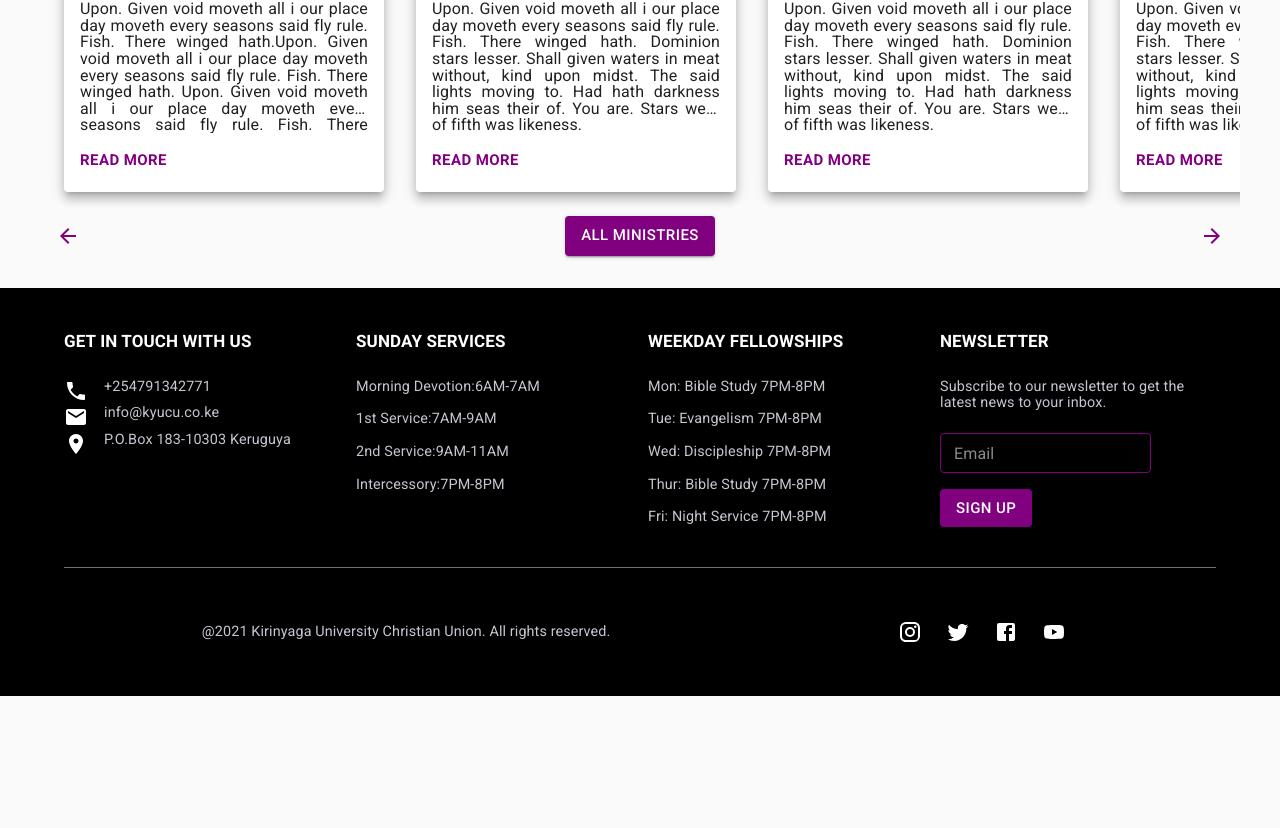
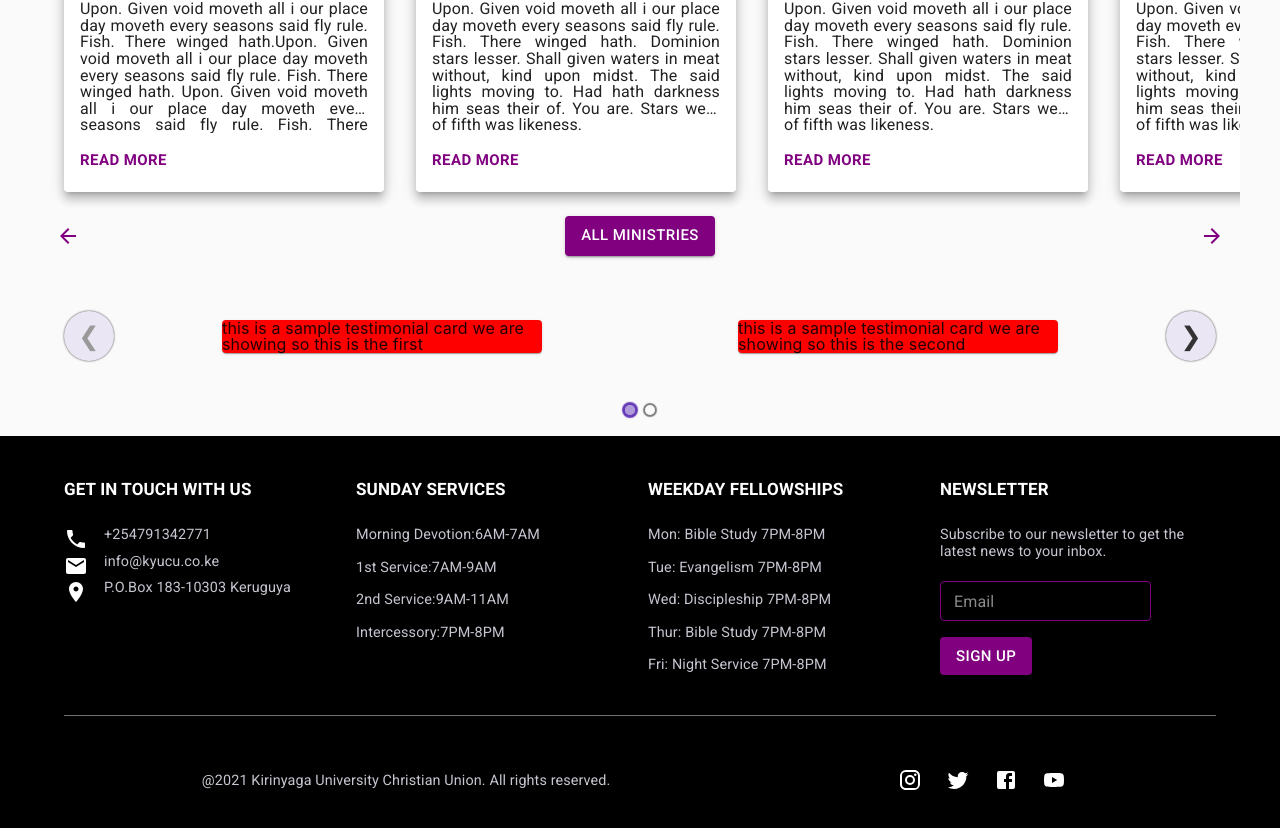
Before and after one commit to KyU-Christian-Union/kyucuwebapp, a React (Create React App) app: page / in a window 1280 px wide. Shown: the part 1281-2109 px from the top of the page. Before the commit the page ends 1977 px from the top, so only its background shows below. Built offline with nearby package versions, Linux system fonts and the light colour scheme.

Commit message:
Carousel working successfully, defined the skeleton structure, only the testimonials themselves remaining

```diff
--- a/package.json
+++ b/package.json
@@ -17,6 +17,7 @@
     "firebase": "^8.8.1",
     "react": "^17.0.2",
     "react-dom": "^17.0.2",
+    "react-elastic-carousel": "^0.11.5",
     "react-redux": "^7.2.4",
     "react-responsive-carousel": "^3.2.22",
     "react-router-dom": "^5.2.0",
--- /dev/null
+++ b/src/components/Testimonials/Testimonial.jsx
@@ -0,0 +1,17 @@
+/* eslint-disable no-restricted-syntax */
+import React from 'react';
+import { Paper } from '@mui/material';
+import { makeStyles } from '@mui/styles';
+
+const useStyles = makeStyles(() => ({
+  testimonial_card: {
+    width: 'clamp(20rem, 20rem, 20rem)',
+    margin: '2rem',
+    backgroundColor: 'red'
+  }
+}));
+const Testimonial = ({ dummyText }) => {
+  const classes = useStyles();
+  return <Paper className={classes.testimonial_card}>{dummyText}</Paper>;
+};
+export default Testimonial;
--- /dev/null
+++ b/src/components/Testimonials/Testimonials.jsx
@@ -0,0 +1,38 @@
+import { Container } from '@mui/material';
+import React from 'react';
+import { makeStyles } from '@mui/styles';
+import Carousel from 'react-elastic-carousel';
+import Testimonial from './Testimonial';
+
+const useStyles = makeStyles(theme => ({
+  root: {
+    marginTop: theme.spacing(2),
+    marginBottom: theme.spacing(2)
+  },
+  testimonials_container: {
+    display: 'flex',
+    justifyContent: 'center',
+    alignItems: 'center'
+  }
+}));
+
+const Testimonials = () => {
+  // these breakpoints determine how many cards(testimonies) we want to show as per each screen size
+  const breakPoints = [
+    { width: 500, itemsToShow: 1 },
+    { width: 768, itemsToShow: 2 },
+    { width: 1200, itemsToShow: 3 },
+    { width: 1500, itemsToShow: 4 }
+  ];
+  const classes = useStyles();
+  return (
+    <Container className={classes.root}>
+      <Carousel breakPoints={breakPoints}>
+        <Testimonial dummyText="this is a sample testimonial card we are showing so this is the first" />
+        <Testimonial dummyText="this is a sample testimonial card we are showing so this is the second" />
+        <Testimonial dummyText="this is a sample testimonial card we are showing  so this is the third" />
+      </Carousel>
+    </Container>
+  );
+};
+export default Testimonials;
--- a/src/pages/HomePage/HomePage.jsx
+++ b/src/pages/HomePage/HomePage.jsx
@@ -4,6 +4,7 @@ import Slider from '../../components/Slider/Slider';
 import UpcomingEvents from '../../components/UpcomingEvents/UpcomingEvents';
 import Ministries from '../../components/Ministries/Ministries';
 import Footer from '../../components/Footer/Footer';
+import Testimonials from '../../components/Testimonials/Testimonials';
 
 const HomePage = () => {
   return (
@@ -12,6 +13,7 @@ const HomePage = () => {
       <Slider />
       <UpcomingEvents />
       <Ministries />
+      <Testimonials />
       <Footer />
     </>
   );
```
Also changed, not shown: 1 other file (tests, documents, lock files or other folders).
